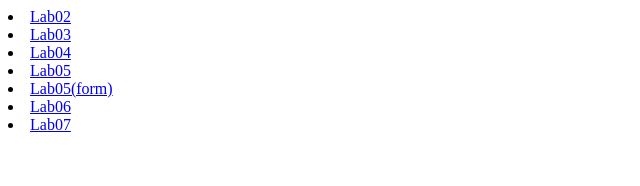
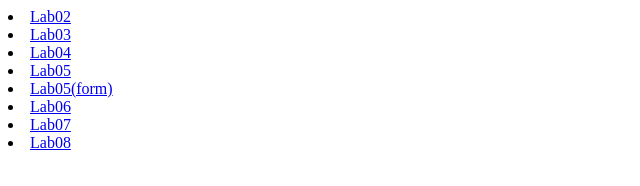
Before and after one commit to aitzazhassan54/aitzazhassan54.github.io, a plain HTML site: page index.html in a window 1280 px wide. Shown: the full height of the page, 0-640 px from the left. Drawn offline with Linux system fonts and the light colour scheme.

Commit message:
Update index.html

```diff
--- a/index.html
+++ b/index.html
@@ -5,3 +5,4 @@
 <li><a href="Lab05/form.html">Lab05(form)</a></li>
 <li><a href="Lab06/">Lab06</a></li>
 <li><a href="Lab07/">Lab07</a></li>
+<li><a href="Lab08/">Lab08</a></li>
```
